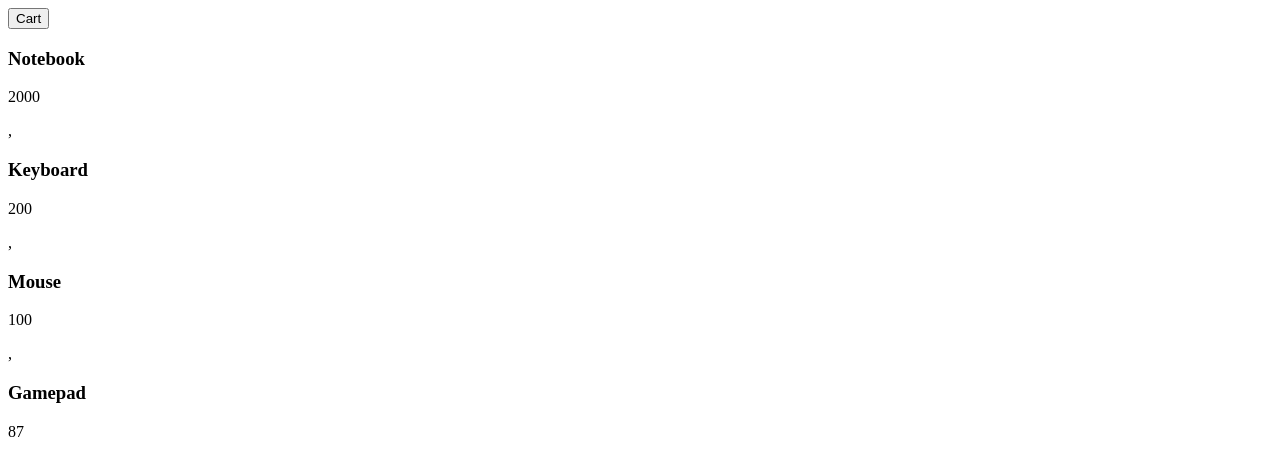
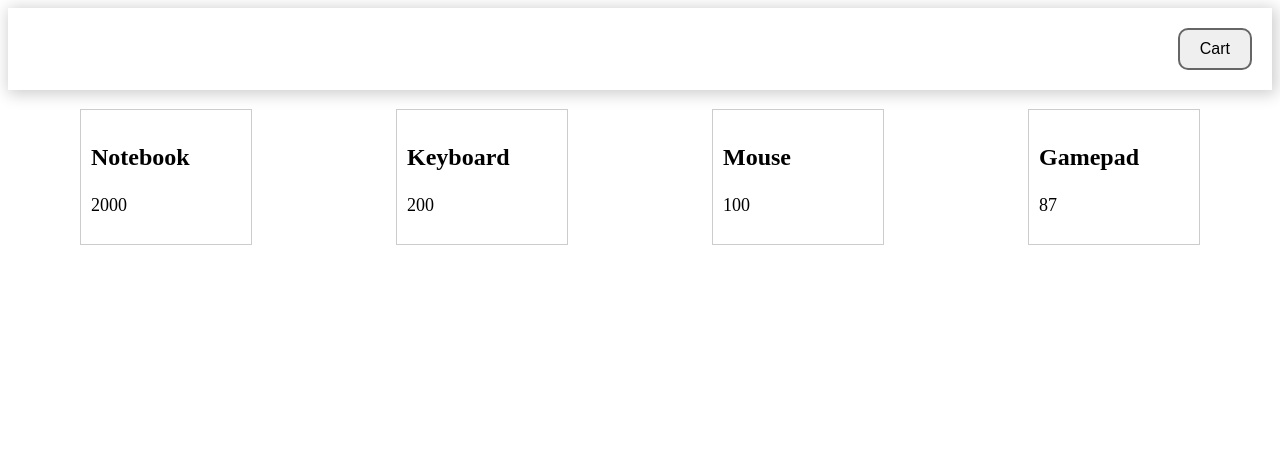
Before and after one commit to Daniil-333/js2_dz1, a plain HTML site: page project/index.html in a window 1280 px wide. Drawn offline with Linux system fonts and the light colour scheme.

Commit message:
dz1 is complete

```diff
--- /dev/null
+++ b/project/css/style.css
@@ -0,0 +1,39 @@
+.header {
+    display: flex;
+    justify-content: flex-end;
+    padding: 20px;
+    box-shadow: 2px 2px 15px 2px rgb(0, 0, 0, 0.2);
+    margin-bottom: 20px;
+}
+.btn-cart {
+    padding: 10px 20px;
+    font-size: 16px;
+    border: 2px solid #666666;
+    border-radius: 10px;
+}
+.btn-cart:hover {
+    cursor: pointer;
+    border: 2px solid #cccccc;
+}
+.btn-cart:focus {
+    outline: none;
+    border: 2px solid #cccccc;
+}
+.btn-cart:active {
+    border: 2px solid #ffccff;
+}
+.products {
+    display: flex;
+    justify-content: space-around;
+}
+.product-item {
+    width: 150px;
+    outline: 1px solid #cccccc;
+    padding: 10px;
+}
+.product-item h3 {
+    font-size: 24px;
+}
+.product-item p {
+    font-size: 18px;
+}
--- a/project/index.html
+++ b/project/index.html
@@ -3,9 +3,10 @@
 <head>
     <meta charset="UTF-8">
     <title>Title</title>
+    <link rel="stylesheet" href="css/style.css">
 </head>
 <body>
-    <header>
+    <header class="header">
         <button class="btn-cart">Cart</button>
     </header>
     <main>
--- a/project/js/main.js
+++ b/project/js/main.js
@@ -5,7 +5,7 @@ const data = [
     { title: 'Gamepad', id: 4, price: 87 }
 ];
 
-const renderProduct = (title, id, price) => {
+const renderProduct = (title = 'Товар отсутствует', id = '0', price = '0') => {
     return `
         <div class="product-item">
             <h3>${title}</h3>
@@ -15,9 +15,9 @@ const renderProduct = (title, id, price) => {
 };
 
 const render = (products) => {
-    const productsList = products.map(item => renderProduct(item.title, item.id, item.price));
+    document.querySelector('.products').innerHTML =
+    products.map(item => renderProduct(item.title, item.id, item.price)).join('');
 
-    document.querySelector('.products').innerHTML = productsList;
 };
 
 render(data);
```
